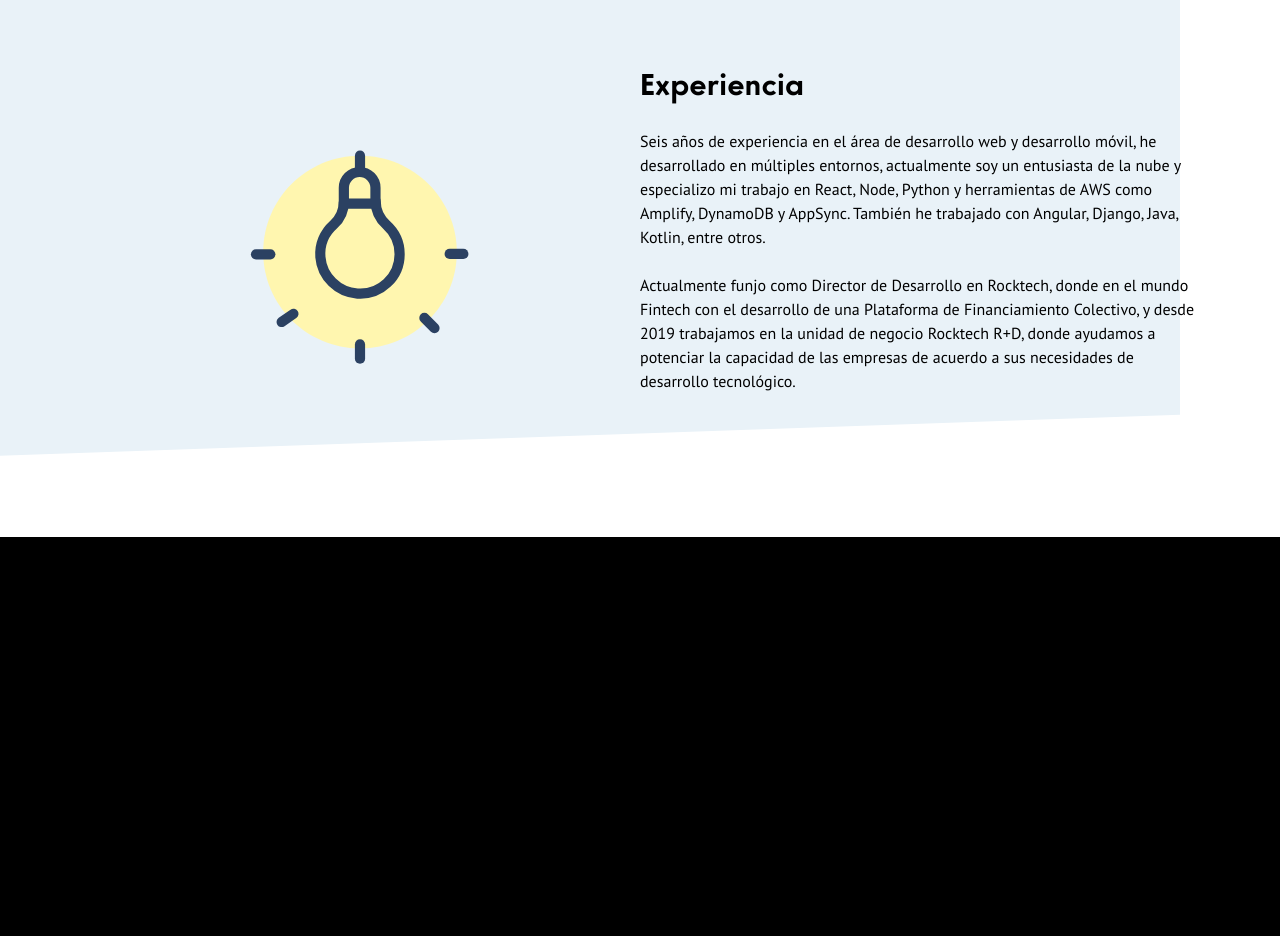
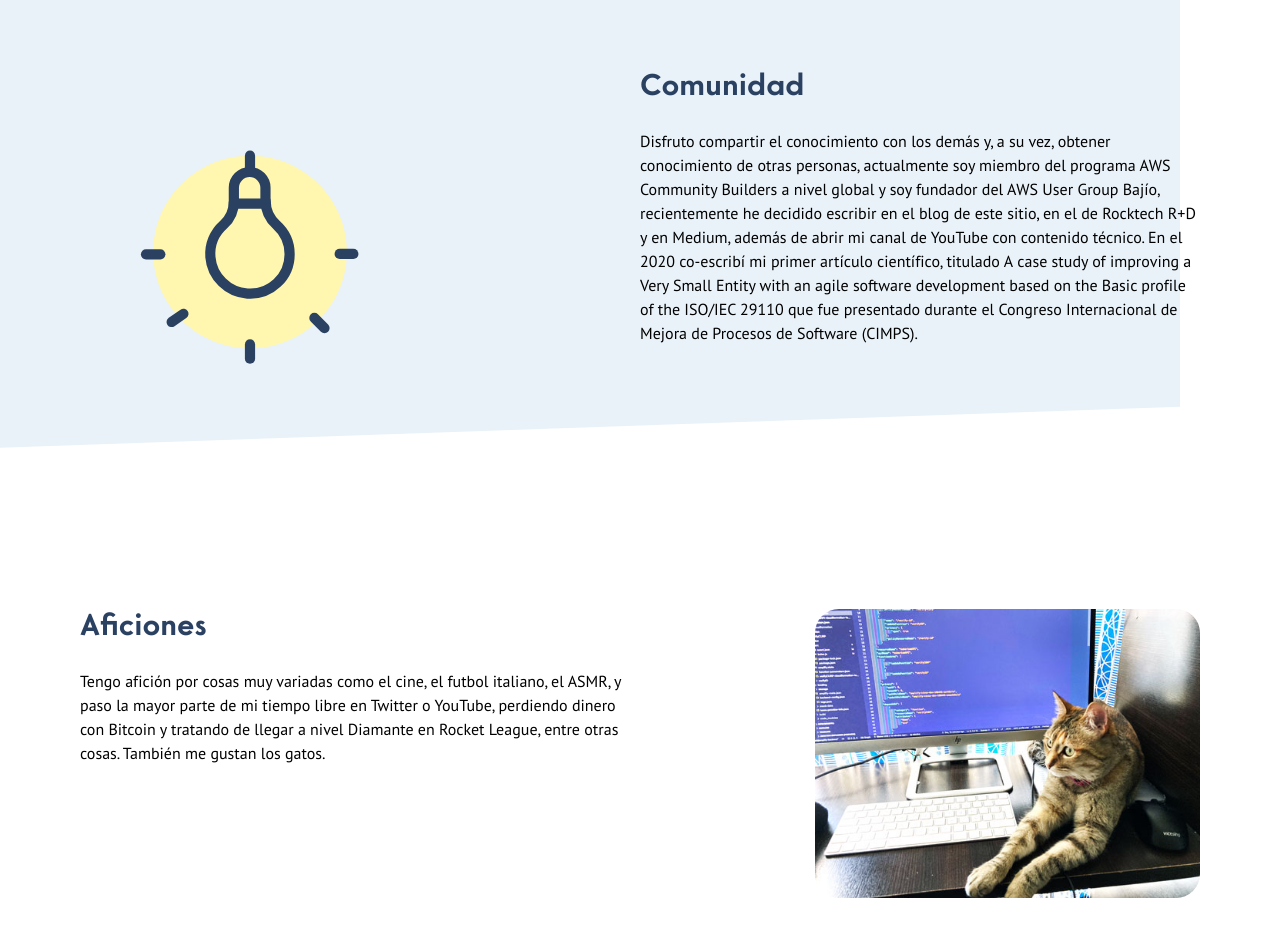
Before and after one commit to ur13l/uriel-dev, a Next.js app: page /sobre-mi in a window 1280 px wide. Shown: the part 1000-1936 px from the top of the page. Before the commit the page ends 1537 px from the top, so only its background shows below. Built offline with nearby package versions, Linux system fonts and the light colour scheme; no server answers; what @tailwindcss/typography, aws-amplify would draw is missing.

Commit message:
[UPDATE] Sobre mí

```diff
--- a/_data/strings-es.js
+++ b/_data/strings-es.js
@@ -32,4 +32,18 @@ export default class Strings {
       EXPERIENCE_PARAGRAPH_2: `Actualmente funjo como Director de Desarrollo en Rocktech,  donde  en el mundo Fintech con el desarrollo de una Plataforma de Financiamiento Colectivo, y desde 2019 trabajamos en la unidad de negocio Rocktech R+D, donde ayudamos a potenciar la capacidad de las empresas de acuerdo a sus necesidades de desarrollo tecnológico.`,
     };
   }
+
+  static get COMMUNITY() {
+    return {
+      COMMUNITY: "Comunidad",
+      COMMUNITY_PARAGRAPH_1: `Disfruto compartir el conocimiento con los demás y, a su vez, obtener conocimiento de otras personas, actualmente soy miembro del programa AWS Community Builders a nivel global y soy fundador del AWS User Group Bajío, recientemente he decidido escribir en el blog de este sitio, en el de Rocktech R+D y en Medium, además de abrir mi canal de YouTube con contenido técnico.  En el 2020 co-escribí mi primer artículo científico, titulado A case study of improving a Very Small Entity with an agile software development based on the Basic profile of the ISO/IEC 29110 que fue presentado durante el Congreso Internacional de Mejora de Procesos de Software (CIMPS).    `,
+    };
+  }
+
+  static get HOBBIES() {
+    return {
+      HOBBIES: "Aficiones",
+      HOBBIES_PARAGRAPH_1: `Tengo afición por cosas muy variadas como el cine, el futbol italiano, el ASMR, y paso la mayor parte de mi tiempo libre en Twitter o YouTube, perdiendo dinero con Bitcoin y tratando de llegar a nivel Diamante en Rocket League, entre otras cosas. También me gustan los gatos.`,
+    };
+  }
 }
--- a/_includes/community.js
+++ b/_includes/community.js
@@ -15,7 +15,7 @@ const getAnimationOptions = (animation) => ({
 
 const Community = () => {
   const {
-    EXPERIENCE: { EXPERIENCE, EXPERIENCE_PARAGRAPH_1, EXPERIENCE_PARAGRAPH_2 },
+    COMMUNITY: { COMMUNITY, COMMUNITY_PARAGRAPH_1 },
   } = Strings;
 
   const { screenSize } = useBrowserInfo();
@@ -23,14 +23,14 @@ const Community = () => {
     <div className="relative">
       <motion.div
         initial={{ x: "-110vw", y: "-60px", skewY: -2 }}
-        animate={{ x: screenSize === "mobile" ? "0" : "-100px" }}
+        animate={{ x: screenSize !== "desktop" ? "0" : "-100px" }}
         transition={{ ease: "easeIn", duration: 1 }}
         className="absolute top-0 h-full w-full bg-blue-light"
       />
 
       <InfoSection
-        title={EXPERIENCE}
-        paragraphs={[EXPERIENCE_PARAGRAPH_1, EXPERIENCE_PARAGRAPH_2]}
+        title={COMMUNITY}
+        paragraphs={[COMMUNITY_PARAGRAPH_1]}
         color={"black"}
         alignText="right"
         animation={getAnimationOptions(animation)}
--- a/_includes/experience.js
+++ b/_includes/experience.js
@@ -21,16 +21,16 @@ const Experience = () => {
   const { screenSize } = useBrowserInfo();
 
   return (
-    <div className="relative">
+    <div className="relative z-50">
       <motion.div
         initial={{ x: "110vw", y: "-30px", skewY: -2 }}
-        animate={{ x: screenSize === "mobile" ? "0" : "100px" }}
+        animate={{ x: screenSize !== "desktop" ? "0" : "100px" }}
         transition={{ ease: "easeIn", duration: 1 }}
         className="absolute top-0 h-full w-full bg-blue-light"
       />
       <motion.div
         initial={{ x: "100vw", skewY: -2 }}
-        animate={{ x: screenSize === "mobile" ? "0" : "40px" }}
+        animate={{ x: screenSize !== "desktop" ? "0" : "40px" }}
         transition={{ ease: "easeIn", duration: 0.5 }}
         className="absolute top-0 h-full w-full bg-blue-dark"
       />
--- /dev/null
+++ b/_includes/hobbies.js
@@ -0,0 +1,29 @@
+import Strings from "../_data/strings-es";
+import InfoSection from "./info-section";
+import { useBrowserInfo } from "../_hooks/use-browser-info";
+import catJpg from "../_assets/images/cat.jpg?trace";
+
+const Community = () => {
+  const {
+    HOBBIES: { HOBBIES, HOBBIES_PARAGRAPH_1 },
+  } = Strings;
+
+  const { screenSize } = useBrowserInfo();
+  return (
+    <div className="relative">
+      <InfoSection
+        title={HOBBIES}
+        paragraphs={[HOBBIES_PARAGRAPH_1]}
+        color={"black"}
+        image={{
+          src: catJpg,
+          width: "385px",
+          alt: "Gato programador",
+          height: "29px",
+        }}
+      />
+    </div>
+  );
+};
+
+export default Community;
--- a/_includes/info-section.js
+++ b/_includes/info-section.js
@@ -1,5 +1,6 @@
 import { motion } from "framer-motion";
 import Lottie from "react-lottie";
+import PropTypes from "prop-types";
 
 const InfoSection = ({
   alignText = "left",
@@ -19,12 +20,18 @@ const InfoSection = ({
     className={`flex z-10 flex-row mt-10 mb-10 justify-center content-center text-${color}`}
   >
     <div
-      className={`container px-6 md:px-20  flex mt-20 mb-20 content-center flex-col ${
+      className={`container px-6 md:px-10 lg:px-20 flex mt-20 mb-20 content-center flex-col ${
         alignText === "left" ? "md:flex-row" : "md:flex-row-reverse"
       }`}
     >
       <div className="flex flex-col w-full md:w-1/2">
-        <h2 className="text-3xl mb-6">{title}</h2>
+        <h2
+          className={`text-3xl mb-6 ${
+            color != "white" ? "text-blue-dark" : ""
+          }`}
+        >
+          {title}
+        </h2>
         {paragraphs.map((paragraph, key) => (
           <p key={key} className="font-regular mb-6">
             {paragraph}
@@ -36,7 +43,11 @@ const InfoSection = ({
           </div>
         )}
       </div>
-      <div className="w-full md:w-1/2">
+      <div
+        className={`w-full md:w-1/2 flex ${
+          alignText === "left" ? "justify-end" : "justify-start"
+        }`}
+      >
         {animation && (
           <div>
             <Lottie
@@ -46,9 +57,31 @@ const InfoSection = ({
             />
           </div>
         )}
+        {image && (
+          <div className="rounded-3xl overflow-hidden">
+            <img {...image} src={image.src.src} />
+          </div>
+        )}
       </div>
     </div>
   </motion.div>
 );
 
+InfoSection.propTypes = {
+  alignText: PropTypes.string,
+  animation: PropTypes.string,
+  animationHeight: PropTypes.number,
+  animationWidth: PropTypes.number,
+  image: PropTypes.object,
+  bottomImage: PropTypes.object,
+  title: PropTypes.string.isRequired,
+  paragraphs: PropTypes.array,
+  color: PropTypes.string,
+};
+
+InfoSection.defaultProps = {
+  alignText: "left",
+  paragraphs: [],
+  color: "white",
+};
 export default InfoSection;
--- a/pages/sobre-mi.js
+++ b/pages/sobre-mi.js
@@ -2,12 +2,14 @@ import MainLayout from "../_layout/main-layout";
 import UserInfo from "../_includes/user-info";
 import Experience from "../_includes/experience";
 import Community from "../_includes/community";
+import Hobbies from "../_includes/hobbies";
 
 const AboutMe = () => (
   <MainLayout>
     <UserInfo />
     <Experience />
     <Community />
+    <Hobbies />
   </MainLayout>
 );
 
```
Also changed, not shown: _assets/images/cat.jpg (added).
